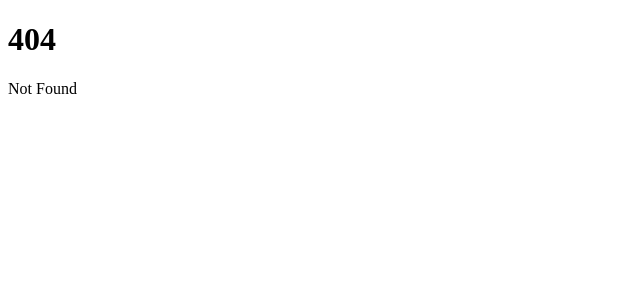
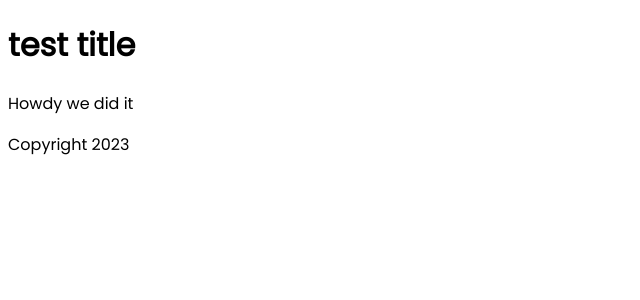
Before and after one commit to visioninhope/betting-buddy, a SvelteKit app: page /football in a window 1280 px wide. Before the commit this address had no page. Shown: the top 300 px of the page, without its empty margins (0-640 px from the left). Built offline with nearby package versions, Linux system fonts and the light colour scheme.

Commit message:
trying out svelte

```diff
--- a/src/app.html
+++ b/src/app.html
@@ -3,6 +3,9 @@
 	<head>
 		<meta charset="utf-8" />
 		<link rel="icon" href="%sveltekit.assets%/favicon.png" />
+		<link rel="preconnect" href="https://fonts.googleapis.com">
+<link rel="preconnect" href="https://fonts.gstatic.com" crossorigin>
+<link href="https://fonts.googleapis.com/css2?family=Poppins&display=swap" rel="stylesheet">
 		<meta name="viewport" content="width=device-width, initial-scale=1" />
 		%sveltekit.head%
 	</head>
--- a/src/lib/index.js
+++ /dev/null
@@ -1 +0,0 @@
-// place files you want to import through the `$lib` alias in this folder.
--- /dev/null
+++ b/src/routes/+layout.svelte
@@ -0,0 +1,27 @@
+<script>
+
+    let date = new Date();
+    let currentYear = date.getFullYear();
+</script>
+
+<head>
+    <title>Sports App Test</title>
+</head>
+
+<slot></slot>
+
+<footer>
+    <p>Howdy we did it</p>
+    <p>Copyright {currentYear}</p>
+</footer>
+
+<style global>
+   :root {
+    font-family: 'Poppins', sans-serif;
+   }
+
+   button:disabled {
+    color: grey;
+   }
+
+</style>
--- /dev/null
+++ b/src/routes/football/+page.svelte
@@ -0,0 +1,5 @@
+<h1>test title</h1>
+
+<style>
+
+</style>
```
Also changed, not shown: src/app.d.ts (deleted, +0 -12 lines), src/routes/+page.svelte (+29 -2 lines).
